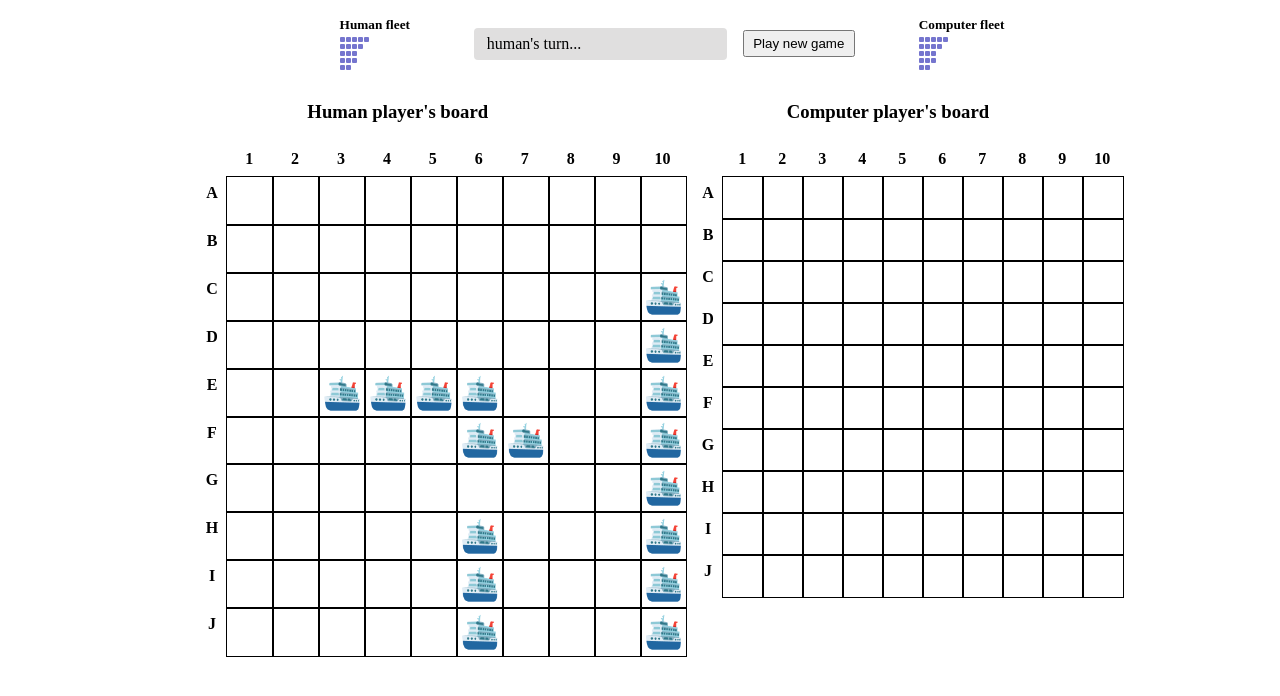
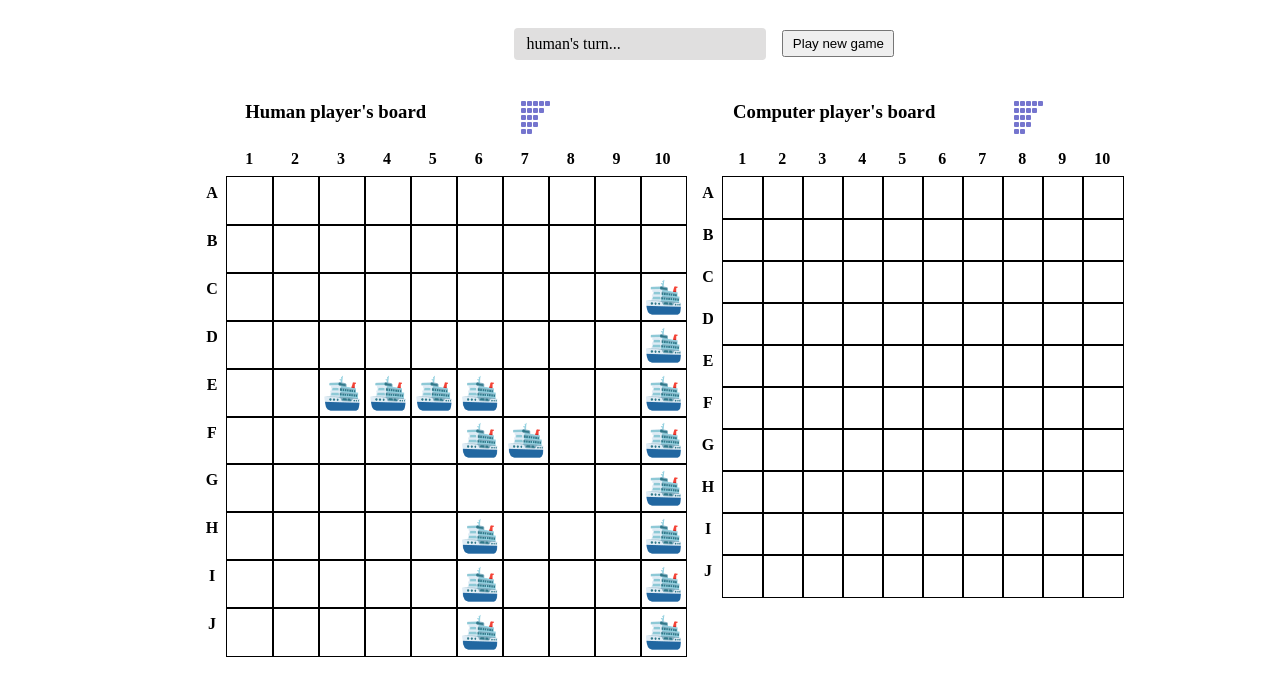
Before and after one commit to jbk2/battleship, a website built with webpack: page src/views/index.html in a window 1280 px wide. Shown: the part 54-750 px from the top of the page. Built offline with nearby package versions, Linux system fonts and the light colour scheme.

Commit message:
Abstract fleet rendering to UIController and move element to board-header

```diff
--- a/src/assets/stylesheets/styles.css
+++ b/src/assets/stylesheets/styles.css
@@ -48,11 +48,51 @@ h1#logo-type {
   background-color: rgba(255, 255, 255, 0.579);
 }
 
+/* #################### Info section ######################### */
+div#info {
+  display: flex;
+  justify-content: center;
+  align-items: center;
+  margin-top: 0.7rem;
+}
+
+section#dialogue {
+  display: flex;
+  justify-content: center;
+  align-items: center;
+}
+section#dialogue div {
+  display: flex;
+  align-items: center;
+  transform: translateX(4rem);
+}
+
+section#dialogue div p {
+  display: flex;
+  align-items: center;
+  height: 2rem;
+  width: 15rem;
+  border-radius: 4px;
+  background-color: rgb(224, 223, 223);
+  padding-left: 0.8rem;
+}
+
+section#dialogue button {
+  width: 7rem;
+  height: 1.7rem;
+  margin-left: 1rem;
+}
+
+section#computer-fleet {
+  margin-left: 4rem;
+  transform: translateX(4rem);
+}
+
 /* #################### Fleet section ######################### */
-#human-fleet > h5, #computer-fleet > h5 {
+/* #human-fleet > h5, #computer-fleet > h5 {
   margin: 0;
   margin-bottom: 0.2rem;
-}
+} */
 
 /* 5x5 Grid Layout */
 .fleet-grid {
@@ -96,47 +136,6 @@ h1#logo-type {
 .destroyer:nth-child(16) { grid-column: 1; grid-row: 5; }
 .destroyer:nth-child(17) { grid-column: 2; grid-row: 5; }
 
-/* #################### Info section ######################### */
-div#info {
-  display: flex;
-  justify-content: center;
-  align-items: center;
-  margin-top: 0.7rem;
-}
-
-section#dialogue {
-  display: flex;
-  justify-content: center;
-  align-items: center;
-}
-section#dialogue div {
-  display: flex;
-  align-items: center;
-  transform: translateX(4rem);
-}
-
-section#dialogue div p {
-  display: flex;
-  align-items: center;
-  height: 2rem;
-  width: 15rem;
-  border-radius: 4px;
-  background-color: rgb(224, 223, 223);
-  padding-left: 0.8rem;
-}
-
-section#dialogue button {
-  width: 7rem;
-  height: 1.7rem;
-  margin-left: 1rem;
-}
-
-section#computer-fleet {
-  margin-left: 4rem;
-  transform: translateX(4rem);
-}
-
-
 /* #################### Boards section ######################### */
 #boards {
   display: flex;
@@ -150,6 +149,11 @@ section#computer-fleet {
   grid-template-columns: auto repeat(10, 1fr);
   grid-template-rows: auto repeat(10, 1fr);
   max-width: 25rem;
+}
+
+.board-header {
+  display: flex;
+  justify-content: space-around;
 }
 
 .board-title {
--- a/src/index.js
+++ b/src/index.js
@@ -2,21 +2,15 @@ import './assets/stylesheets/styles.css'
 import { Player } from './components/player.js'
 import { UIController } from './ui/ui-controller.js'
 import { Game } from './components/game.js'
-import _fleet_grid  from './views/partials/_fleet_grid.html'
-
-document.addEventListener("DOMContentLoaded", () => {
-  const humanFleet = document.getElementById('human-fleet');
-  const computerFleet = document.getElementById('computer-fleet');
-  humanFleet.insertAdjacentHTML('beforeend', _fleet_grid)
-  computerFleet.insertAdjacentHTML('beforeend', _fleet_grid)
-})
 
 function init() {
   const game = new Game();
   const humansBoard = game.getHumanPlayer().getBoard();
   const computersBoard = game.getComputerPlayer().getBoard();
-  UIController.displayBoard(game, humansBoard, 'human')
-  UIController.displayBoard(game, computersBoard, 'computer')
+  UIController.displayBoard(game, humansBoard, 'human');
+  UIController.displayBoard(game, computersBoard, 'computer');
+  UIController.displayFleet('human');
+  UIController.displayFleet('computer');
   // UIController.displayTurn(this.getActivePlayer())
   game.startGame()
 }
--- a/src/ui/ui-controller.js
+++ b/src/ui/ui-controller.js
@@ -1,5 +1,6 @@
 import _board from '../views/partials/_board.html'
 import { Game } from '../components/game.js'
+import _fleet_grid  from '../views/partials/_fleet_grid.html'
 
 export class UIController {
   static displayBoard(game, board, playerType) {
@@ -11,12 +12,6 @@ export class UIController {
     boardElement.innerHTML = '';
     boardElement.insertAdjacentHTML('beforeend', _board);
     boardElement.querySelector('.board-title').innerText = titleString;
-    // if(playerType === 'human') {
-    //   boardElement.querySelector('.board-title').style.textAlign = 'left';
-    //   boardElement.querySelector('.board-title').style.marginLeft = '2.6rem';
-    // } else {
-    //   boardElement.querySelector('.board-title').style.textAlign = 'right';
-    // }
     const grid = board.getGrid();
 
     for(let row in grid) {
@@ -93,4 +88,10 @@ export class UIController {
   static displayWin(winner) {
 
   }
+
+  static displayFleet(playerType) {
+    const playerBoardHeader = document.querySelector(`#${playerType}s-board .board-header`)
+    console.log(playerBoardHeader);
+    playerBoardHeader.insertAdjacentHTML('beforeend', _fleet_grid)
+  }
 }
--- a/src/views/index.html
+++ b/src/views/index.html
@@ -13,17 +13,11 @@
   <main>
     <!-- display turn & win section -->
     <div id="info">
-      <section id="human-fleet">
-        <h5>Human fleet</h5>
-      </section>
       <section id="dialogue">
         <div>
           <p></p>
           <button onclick="location.reload()">Play new game</button>
         </div>
-      </section>
-      <section id="computer-fleet">
-        <h5>Computer fleet</h5>
       </section>
     </div>
 
--- a/src/views/partials/_board.html
+++ b/src/views/partials/_board.html
@@ -1,4 +1,6 @@
-<h3 class="board-title"></h3>
+<div class="board-header">
+  <h3 class="board-title"></h3>
+</div>
 <table class="board">
   <tbody>
     <tr>
```
